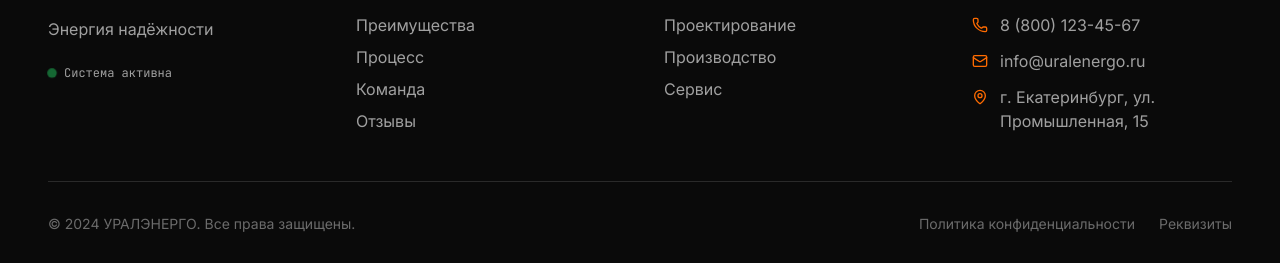
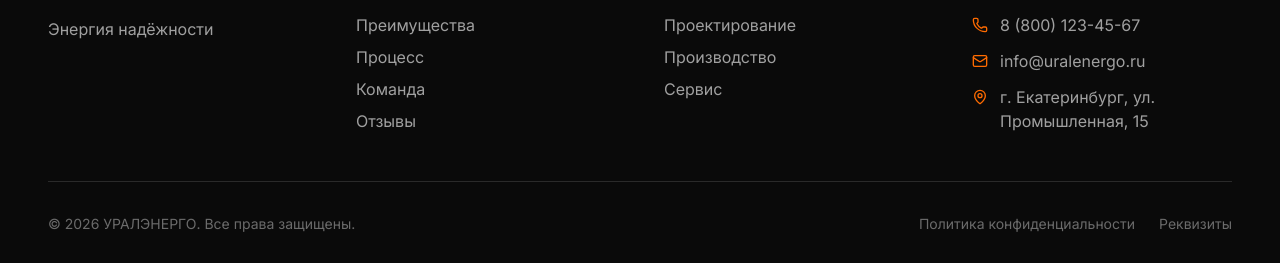
Before and after one commit to iossmetanin-web/uralenergo2, a Next.js app: page / in a window 1280 px wide. Shown: the part 7137-7400 px from the top of the page. Built offline with nearby package versions, Linux system fonts and the light colour scheme.

Commit message:
Fix: remove status indicator, update copyright year to 2026

```diff
--- a/src/app/page.tsx
+++ b/src/app/page.tsx
@@ -1355,13 +1355,7 @@
               <Zap className="w-6 h-6 text-[#FF6B00]" />
               {BRAND.name}
             </a>
-            <p className="text-[#A0A0A0] mb-6">{BRAND.tagline}</p>
-            <div className="flex items-center gap-2">
-              <span className="w-2 h-2 bg-[#22C55E] rounded-full animate-pulse-dot" />
-              <span className="text-xs font-mono-data text-[#A0A0A0]">
-                Система активна
-              </span>
-            </div>
+            <p className="text-[#A0A0A0]">{BRAND.tagline}</p>
           </div>
 
           {/* Navigation */}
@@ -1426,7 +1420,7 @@
         <div className="border-t border-[#2A2A2A] pt-8">
           <div className="flex flex-col md:flex-row justify-between items-center gap-4">
             <p className="text-[#6B6B6B] text-sm">
-              © 2024 УРАЛЭНЕРГО. Все права защищены.
+              © 2026 УРАЛЭНЕРГО. Все права защищены.
             </p>
             <div className="flex gap-6">
               <a href="#" className="text-[#6B6B6B] hover:text-[#FF6B00] text-sm transition-colors">
```
Also changed, not shown: upload/pasted_image_1773598087327.png (added).
